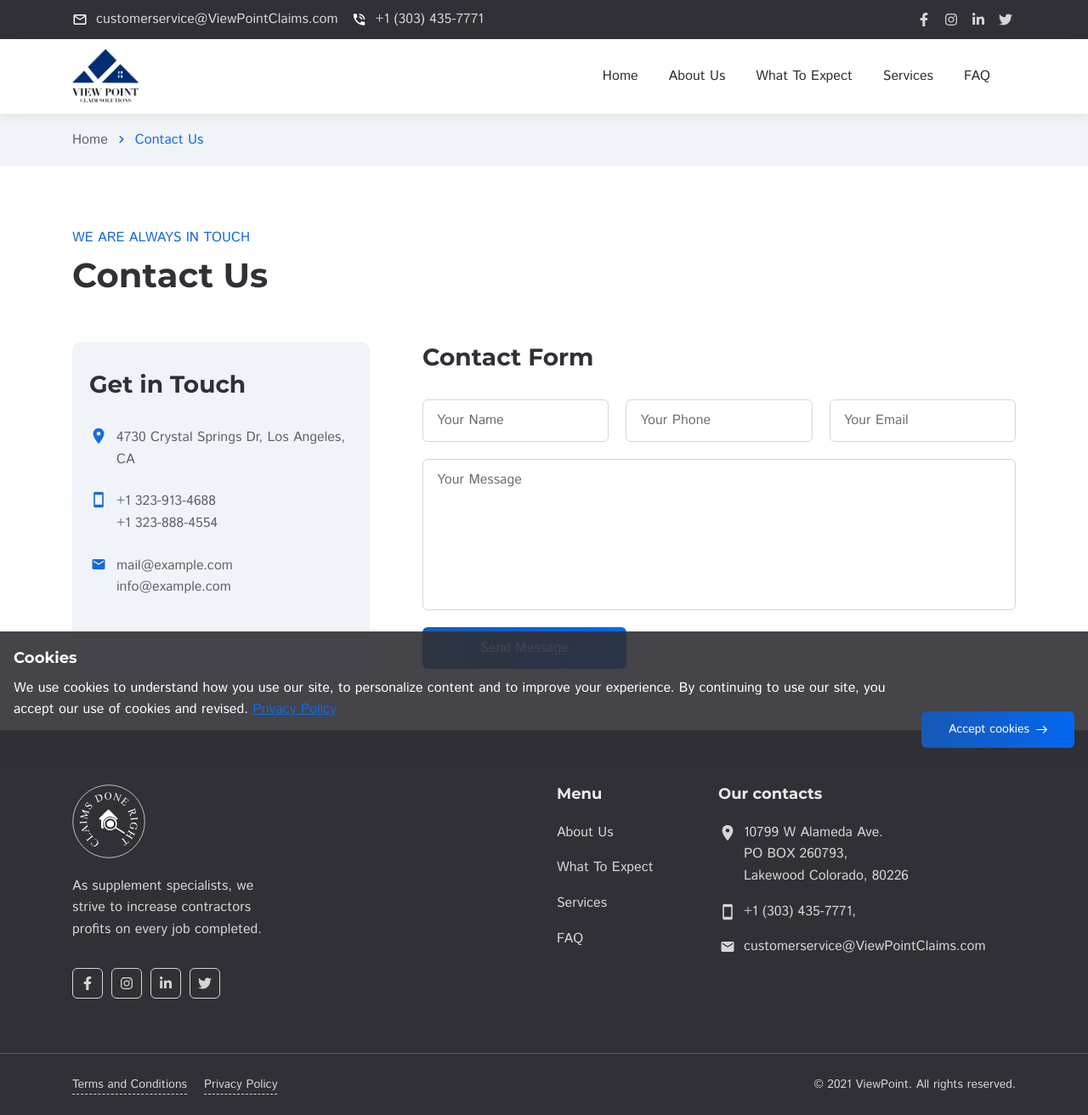
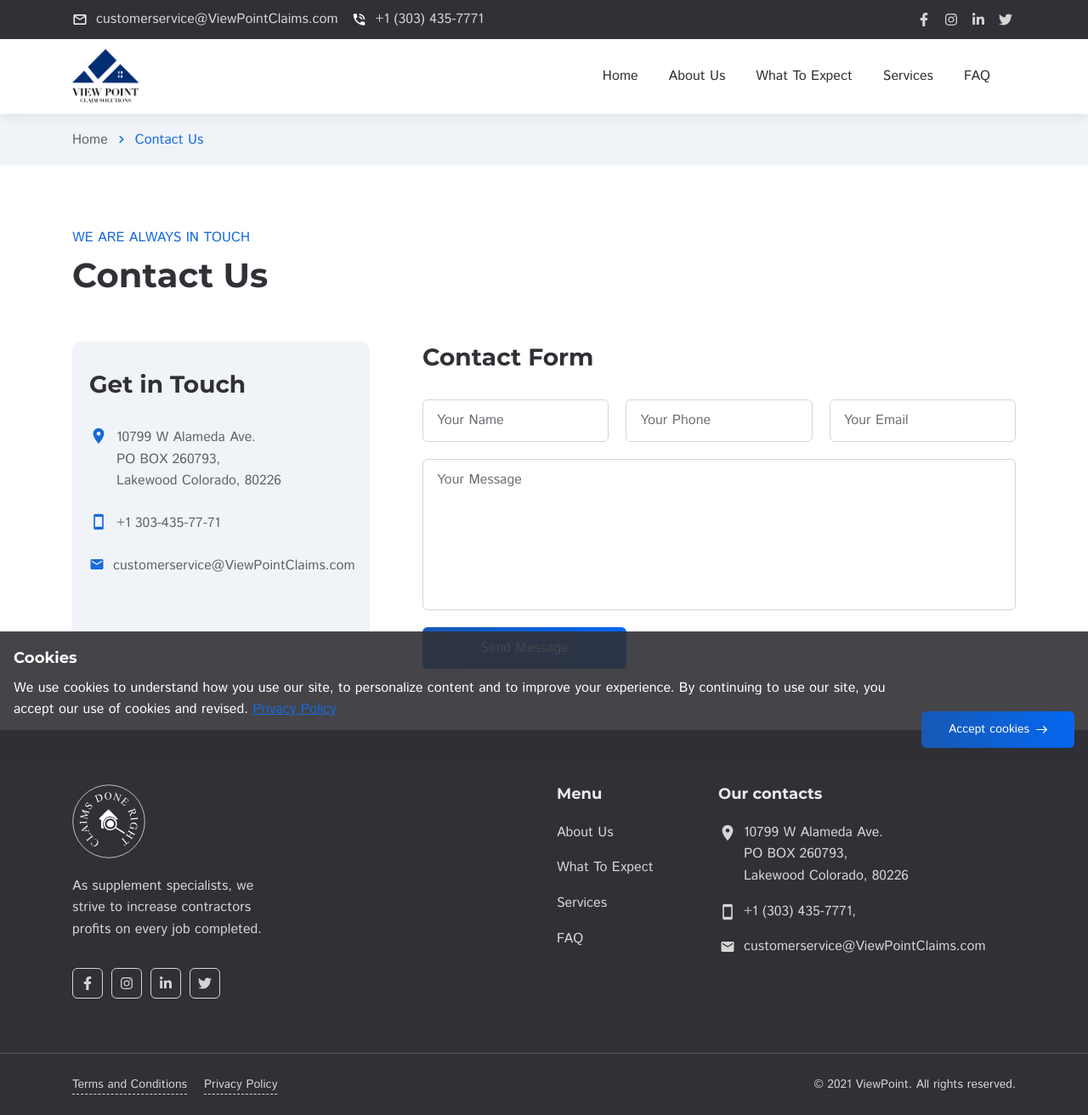
Before and after one commit to victorldleon/viewpoint, a Jekyll site: the page built from contact-us.html, in a window 1280 px wide. Shown: the whole page at 85% size. Built offline with Jekyll 4.4.1, drawn with Linux system fonts in a browser that asks for light colours.

Commit message:
adds correct data to contact

```diff
--- a/_includes/contact.html
+++ b/_includes/contact.html
@@ -15,28 +15,26 @@
               <i class="material-icons md-22">location_on</i>
               <div class="footer-contact-info">
                 <a
-                  href="https://www.google.com/maps/place/4730+Crystal+Springs+Dr,+Los+Angeles,+CA+90027,+%D0%A1%D0%A8%D0%90/data=!4m2!3m1!1s0x80c2c08ea296b841:0x5030fc6064b8e8d1?sa=X&ved=2ahUKEwijmtvUqZvjAhXjkIsKHYNsDswQ8gEwAHoECAkQAQ"
+                  href="#"
                 >
-                  4730 Crystal Springs Dr, Los Angeles, CA
+                  10799 W Alameda Ave. <br>
+                  PO BOX 260793, <br>
+                  Lakewood Colorado, 80226
                 </a>
               </div>
             </li>
             <li>
               <i class="material-icons md-22 footer-contact-tel">smartphone</i>
               <div class="footer-contact-info">
-                <a href="tel:+13239134688" class="formingHrefTel"
-                  >+1 323-913-4688</a
-                >
-                <a href="tel:+13238884554" class="formingHrefTel"
-                  >+1 323-888-4554</a
+                <a href="tel:+13034357771" class="formingHrefTel"
+                  >+1 303-435-77-71</a
                 >
               </div>
             </li>
             <li>
               <i class="material-icons md-22 footer-contact-email">email</i>
               <div class="footer-contact-info">
-                <a href="mailto:mail@example.com">mail@example.com</a>
-                <a href="mailto:info@example.com">info@example.com</a>
+                <a href="mailto:customerservice@ViewPointClaims.com">customerservice@ViewPointClaims.com</a>
               </div>
             </li>
           </ul>
```
